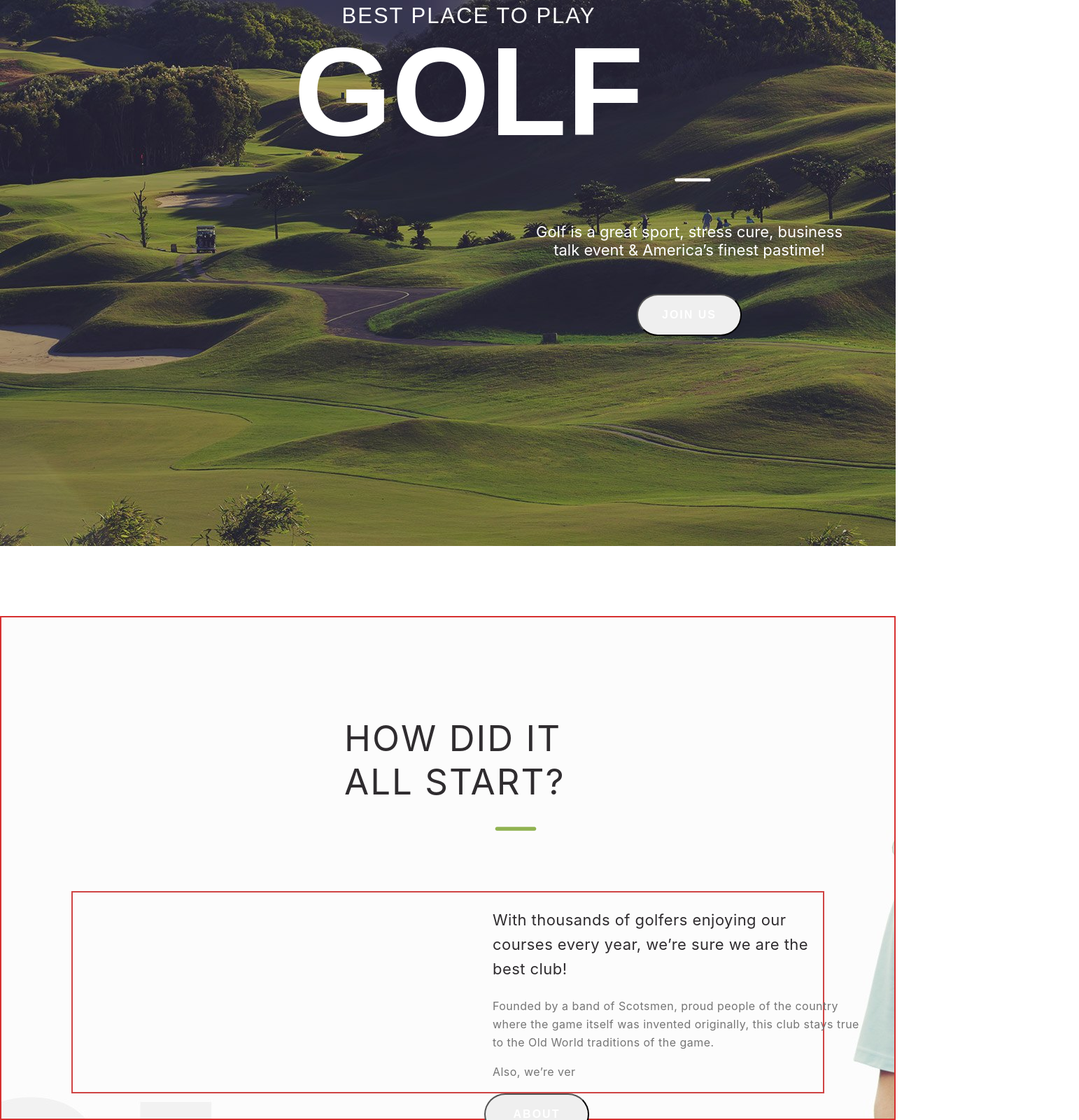
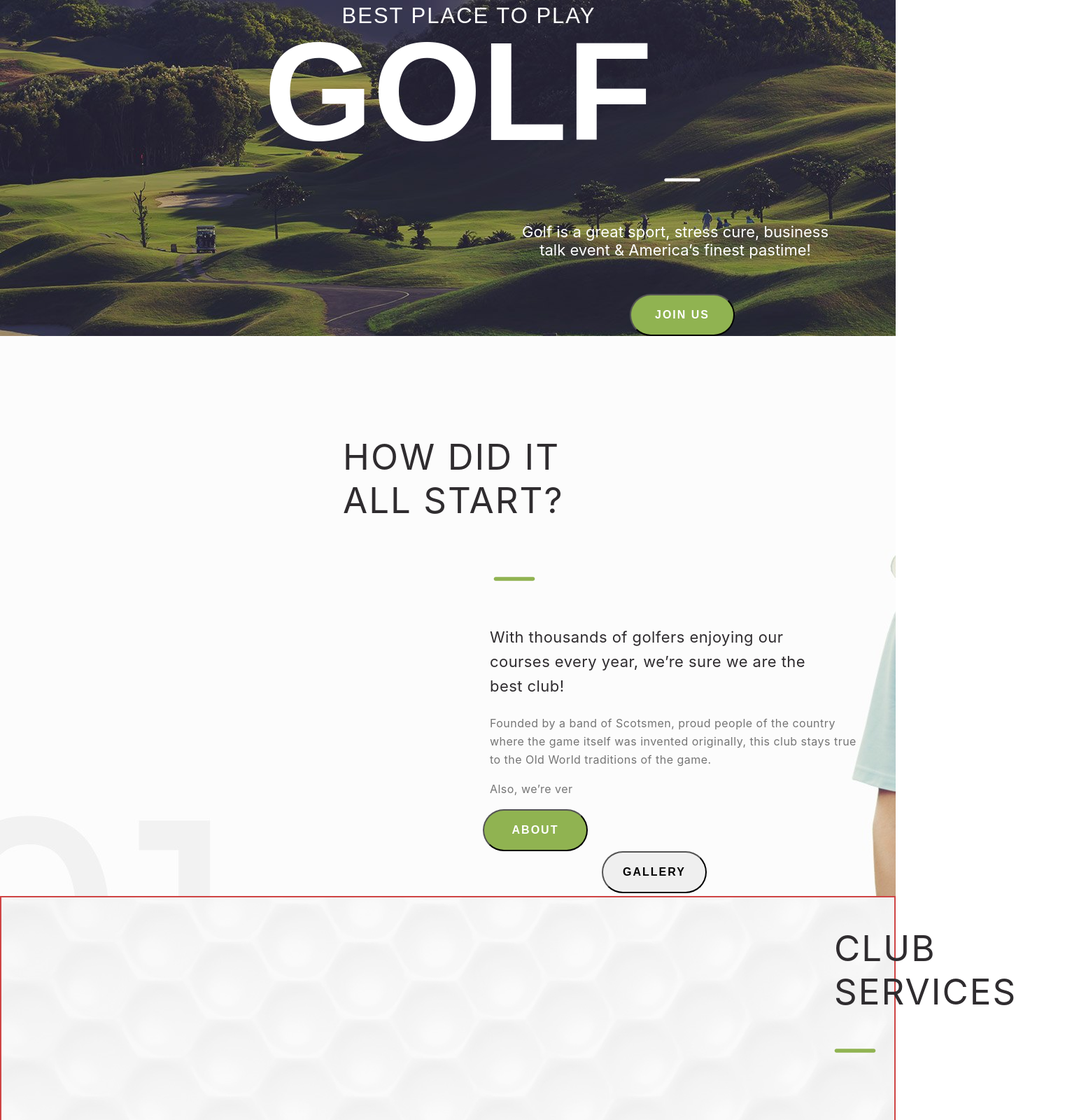
Before and after one commit to MohamedTlilii/GOLF, a React (Create React App) app: page / in a window 1280 px wide. Shown: the part 320-1920 px from the top of the page at 70% size, 1542 px wide, since content can reach past the window. Built offline with nearby package versions, Linux system fonts and the light colour scheme.

Commit message:
almost-done

```diff
--- a/src/App.css
+++ b/src/App.css
@@ -5,7 +5,7 @@
 .hero-container {
   background-image: url("../public/assets/img/homebg.jpg");
   background-repeat: no-repeat;
-  height: 150vh;
+  height: 100vh;
 }
 
 .logo {
@@ -48,14 +48,15 @@
   text-align: center;
   color: #ffffff;
   font-family: "Raleway", Sans-serif;
-  font-size: 180px;
+  font-size: 200px;
   line-height: 1px;
   margin-top: 90px;
   margin-bottom: 90px;
+  margin-right: 30px;
 }
 
 .hero-icon {
-  margin-left: 895px;
+  margin-left: 880px;
   margin-top: 1px;
   font-size: 70px;
 
@@ -68,7 +69,7 @@
   font-weight: 400;
   text-align: center;
   width: 450px;
-  margin-left: 700px;
+  margin-left: 680px;
   margin-bottom: 50px;
 }
 .btn {
@@ -76,6 +77,7 @@
   width: 180px;
   height: 60px;
   cursor: pointer;
+  position: relative;
 }
 .btn:hover {
   background-color: gray;
@@ -88,12 +90,10 @@
 .intro-container {
   background-image: url("../public/assets/img/img2.jpg");
   background-repeat: no-repeat;
-  height: 90vh;
-  background-color: black;
+  height: 100vh;
 
-  border: solid rgb(215, 48, 48) 2px;
+  /* border: solid rgb(87, 215, 48) 2px; */
   padding: 100px;
-  margin-bottom: 100px;
 }
 .tittle {
   font-size: 51px;
@@ -105,14 +105,13 @@
 
 .intro-icon {
   margin-left: 595px;
-  position: relative;
   bottom: 45px;
 
   color: rgb(144, 179, 81);
   /* border: 2px solid rgb(207, 68, 68); */
 }
 .intro {
-  border: 2px solid rgb(207, 68, 68);
+  /* border: 2px solid rgb(207, 68, 68); */
 }
 .intro h3 {
   color: #2f2c2f;
@@ -134,3 +133,17 @@
   width: 530px;
   margin-left: 600px;
 }
+/* service SECITION
+*/
+.service-container {
+  background-image: url("../public/assets/img/img3.jpg");
+  background-repeat: no-repeat;
+  height: 110vh;
+  border: 2px solid rgb(207, 68, 68);
+}
+.service-icon {
+  margin-left: 1180px;
+  bottom: 45px;
+
+  color: rgb(144, 179, 81);
+}
--- a/src/App.js
+++ b/src/App.js
@@ -1,12 +1,14 @@
 import './App.css';
 import Hero from './Components/Hero';
 import Intro from './Components/Intro';
+import Service from './Components/Service';
 
 function App() {
   return (
     <div >
       <Hero/>
        <Intro/>
+       <Service/>
     </div>
   );
 }
--- a/src/Components/Hero.jsx
+++ b/src/Components/Hero.jsx
@@ -32,12 +32,12 @@
           color="white"
           width="150px"
           content="JOIN US"
-          marginLeft="850px"
+          marginLeft="840px"
           textAlign="center"
           fontSize="16px"
           fontWeight="700"
           letterSpacing="2px"
-          // bgColor="rgb(144, 179, 81)"
+          bgColor="rgb(144, 179, 81)"
         />
       </div>
     </div>
--- a/src/Components/Intro.jsx
+++ b/src/Components/Intro.jsx
@@ -35,18 +35,19 @@
         fontSize="16px"
         fontWeight="700"
         letterSpacing="2px"
-        // bgColor="rgb(144, 179, 81)"
+        bgColor="rgb(144, 179, 81)"
       />
       <Button
         color="black"
         width="150px"
         content=" GALLERY"
         marginLeft="760px"
-        marginBottom="20px"
         textAlign="center"
         fontSize="16px"
         fontWeight="700"
         letterSpacing="2px"
+        marginBottom="10px"
+
         // bgColor="rgb(144, 179, 81)"
       />
     </div>
--- /dev/null
+++ b/src/Components/Service.jsx
@@ -0,0 +1,21 @@
+import React from "react";
+import Titlle from "./Titlle";
+import { RxDividerHorizontal } from "react-icons/rx";
+function Service() {
+  return (
+    <div className="service-container">
+      <Titlle
+        textColor="#2F2C2F"
+        fontSize="51px"
+        fontWeight="400"
+        content="CLUB
+        SERVICES"
+        width="350px"
+        marginLeft="1190px"
+        marginBottom="14px"
+      />
+<RxDividerHorizontal className="service-icon" fontSize="80px" />    </div>
+  );
+}
+
+export default Service;
--- a/src/Components/Titlle.jsx
+++ b/src/Components/Titlle.jsx
@@ -2,7 +2,8 @@
 function Titlle(props) {
   const titleStyle = {
     color: props.textColor,
-
+    marginTop : props.marginTop,
+    marginBottom : props.marginBottom,
     fontSize: props.fontSize,
     fontWeight: props.fontWeight,
 
```
